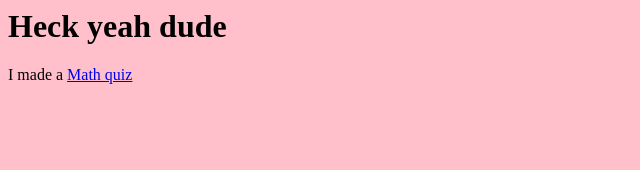
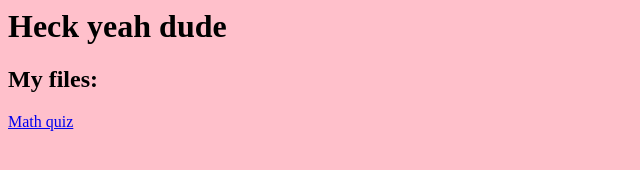
Before and after one commit to Myrmur/ProjectsAndWhatnot, a plain HTML site: page index.html in a window 1280 px wide. Shown: the whole page, without its empty margins (0-640 px from the left). Drawn offline with Linux system fonts and the light colour scheme.

Commit message:
Update index.html

```diff
--- a/index.html
+++ b/index.html
@@ -6,8 +6,9 @@
 <h1>
  Heck yeah dude
 </h1>
-<p>
- I made a <a href="math-quiz.html"> Math quiz </a>
+ <h2> My files:</h2>
+ <p>
+ <a href="math-quiz.html"> Math quiz </a>
 </p>
 </body>
 </html>
```
